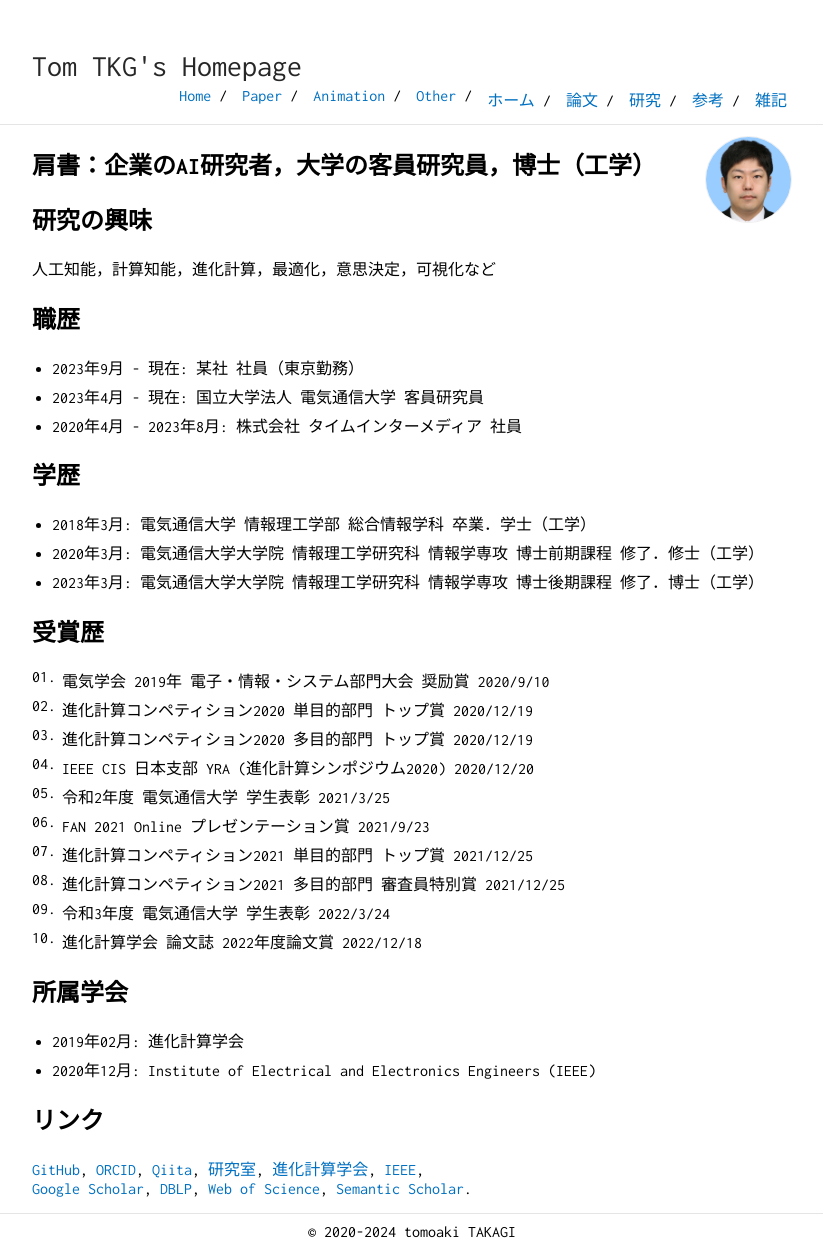
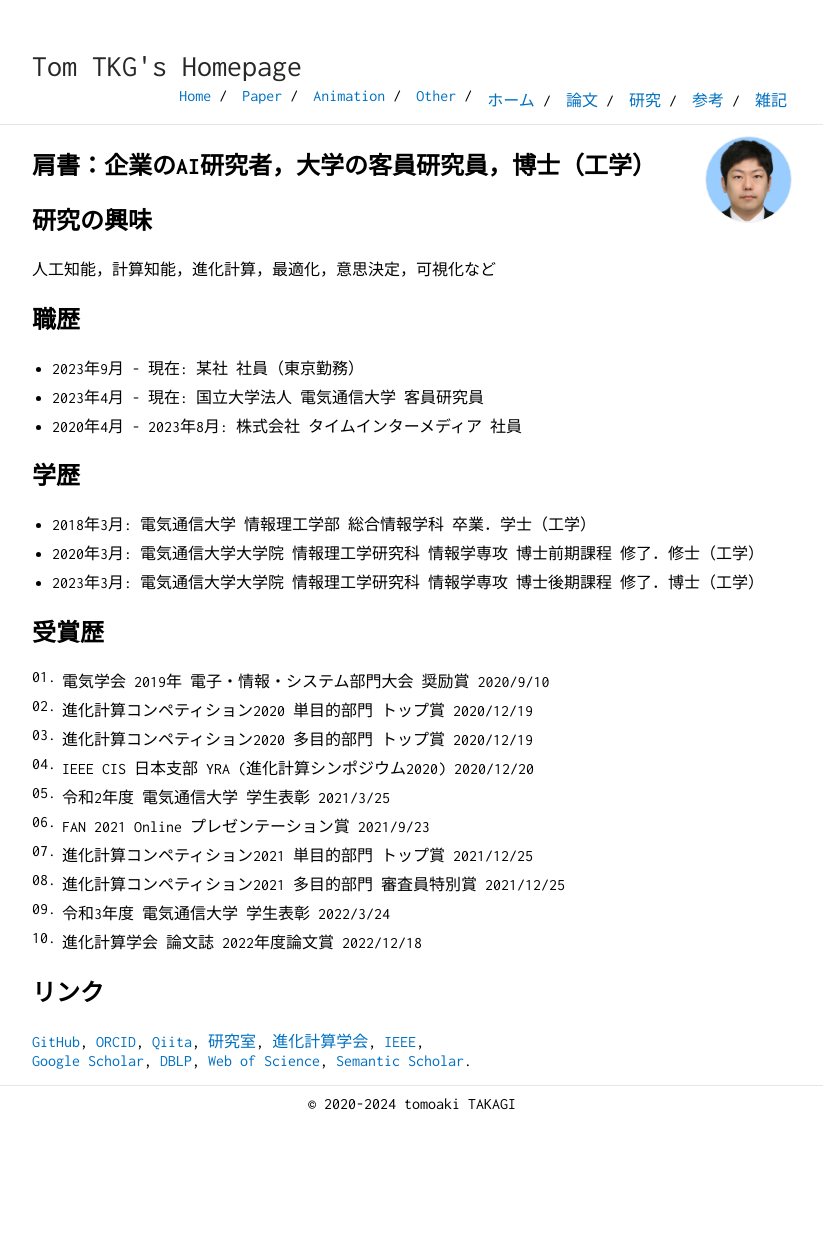
Before and after one commit to tomtkg/tomtkg.github.io, a Jekyll site: the page built from indexJP.md, in a window 1280 px wide. Shown: the whole page, without its empty margins (228-1051 px from the left). Built offline with Jekyll 4.4.1, drawn with Linux system fonts in a browser that asks for light colours; after the commit the page ends 1112 px from its top, so only the background shows below that.

Commit message:
Update indexJP.md

```diff
--- a/indexJP.md
+++ b/indexJP.md
@@ -32,10 +32,6 @@ title: Tom TKG's Homepage
 1. 令和3年度 電気通信大学 学生表彰 2022/3/24
 1. 進化計算学会 論文誌 2022年度論文賞 2022/12/18
 
-## 所属学会
-* 2019年02月: 進化計算学会
-* 2020年12月: Institute of Electrical and Electronics Engineers (IEEE)
-
 ## リンク
 [GitHub](https://github.com/tomtkg), [ORCID](https://orcid.org/0000-0003-3748-9797), [Qiita](https://qiita.com/tomtkg), [研究室](https://nic.lab.uec.ac.jp/index.php/tomoakitakagi), [進化計算学会](http://www.jpnsec.org), [IEEE](https://ieee-collabratec.ieee.org/app/p/tomtkg),
 [Google Scholar](https://scholar.google.co.jp/citations?user=jsYC8NMAAAAJ), [DBLP](https://dblp.uni-trier.de/pers/hd/t/Takagi:Tomoaki), [Web of Science](https://www.webofscience.com/wos/author/record/AAF-1794-2021), [Semantic Scholar](https://www.semanticscholar.org/author/94460343).
```
